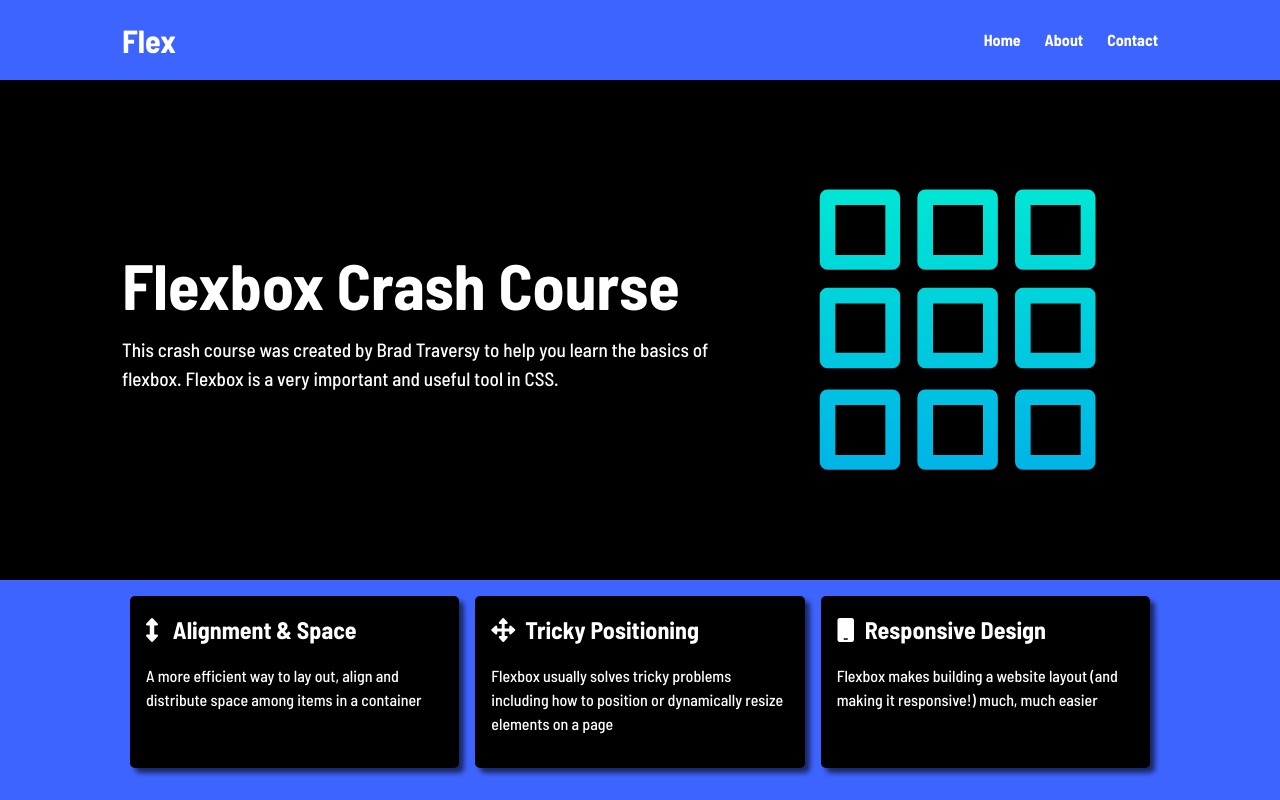
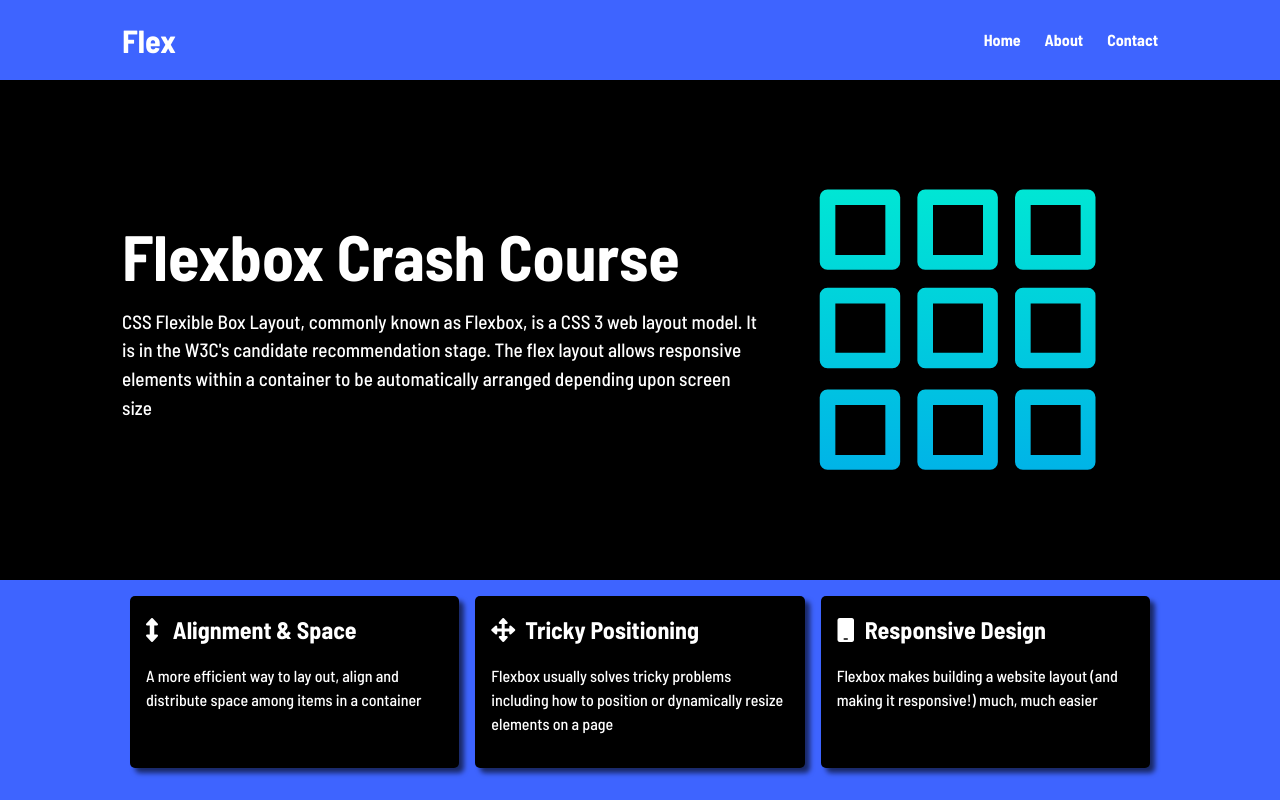
Before and after one commit to soroushmdn/Flex, a plain HTML site: page index.html in a window 1280 px wide. Drawn offline with Linux system fonts and the light colour scheme.

Commit message:
Update index.html

```diff
--- a/index.html
+++ b/index.html
@@ -37,9 +37,7 @@
         <div>
           <h1>Flexbox Crash Course</h1>
           <p>
-            This crash course was created by Brad Traversy to help you learn the
-            basics of flexbox. Flexbox is a very important and useful tool in
-            CSS.
+            CSS Flexible Box Layout, commonly known as Flexbox, is a CSS 3 web layout model. It is in the W3C's candidate recommendation stage. The flex layout allows responsive elements within a container to be automatically arranged depending upon screen size
           </p>
         </div>
         <img src="grid.svg" alt="flexbox" />
```
